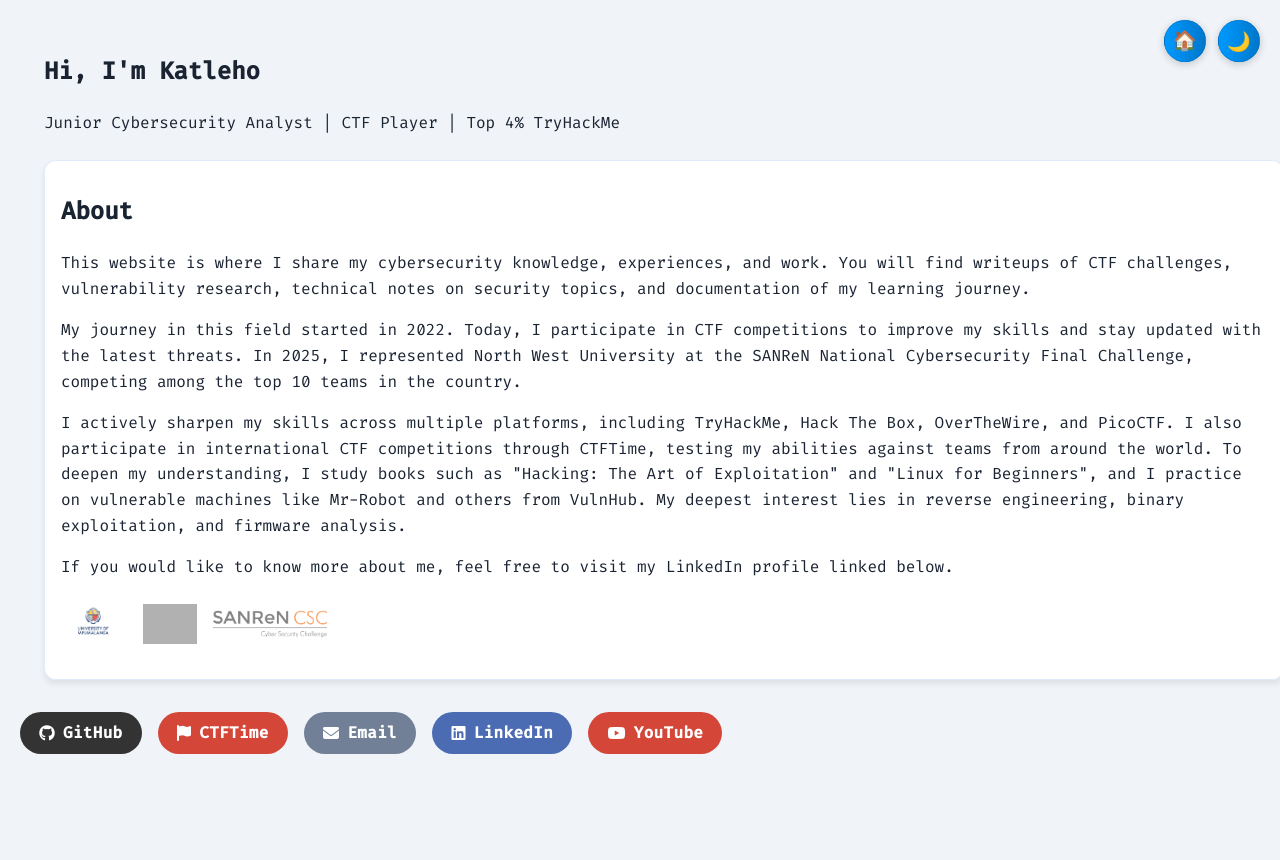
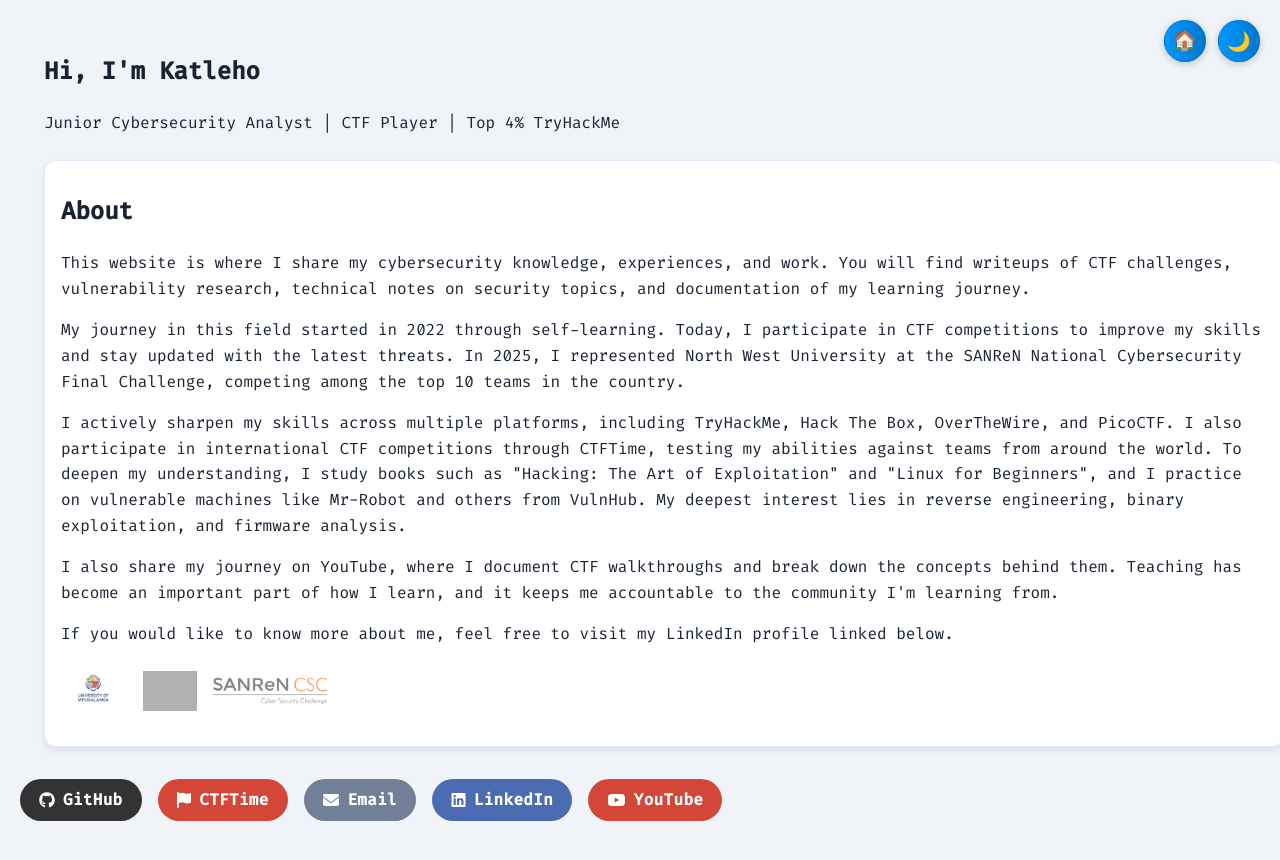
Before and after one commit to PathogenicKatt/PathogenicKatt.github.io, a Jekyll site: the page built from about.md, in a window 1280 px wide. Shown: the top 860 px of the page. Built offline with Jekyll 4.4.1, drawn with Linux system fonts in a browser that asks for light colours; grey boxes are pictures that could not be loaded.

Commit message:
Update Youtube style & about-me

```diff
--- a/about.md
+++ b/about.md
@@ -33,8 +33,9 @@
     <section class="about-card">
       <h2>About</h2>
       <p>This website is where I share my cybersecurity knowledge, experiences, and work. You will find writeups of CTF challenges, vulnerability research, technical notes on security topics, and documentation of my learning journey.</p>
-      <p>My journey in this field started in 2022. Today, I participate in CTF competitions to improve my skills and stay updated with the latest threats. In 2025, I represented North West University at the SANReN National Cybersecurity Final Challenge, competing among the top 10 teams in the country.</p>
+      <p>My journey in this field started in 2022 through self-learning. Today, I participate in CTF competitions to improve my skills and stay updated with the latest threats. In 2025, I represented North West University at the SANReN National Cybersecurity Final Challenge, competing among the top 10 teams in the country.</p>
       <p>I actively sharpen my skills across multiple platforms, including TryHackMe, Hack The Box, OverTheWire, and PicoCTF. I also participate in international CTF competitions through CTFTime, testing my abilities against teams from around the world. To deepen my understanding, I study books such as "Hacking: The Art of Exploitation" and "Linux for Beginners", and I practice on vulnerable machines like Mr-Robot and others from VulnHub. My deepest interest lies in reverse engineering, binary exploitation, and firmware analysis.</p>
+      <p>I also share my journey on YouTube, where I document CTF walkthroughs and break down the concepts behind them. Teaching has become an important part of how I learn, and it keeps me accountable to the community I'm learning from.</p>
       <p>If you would like to know more about me, feel free to visit my LinkedIn profile linked below.</p>
       <div class="university-logos">
         <img src="{{ '/assets/img/ump-logo.png' | relative_url }}" alt="University of Mpumalanga logo" loading="lazy">
--- a/assets/css/custom.css
+++ b/assets/css/custom.css
@@ -211,7 +211,6 @@
 .social-link.ctftime { background: #d44638; }
 .social-link.email { background: #718096; }
 .social-link.linkedin { background: #4b6cb3; }
-.social-link.youtube { background: #d44638; }
 .social-link {
   border: none !important;
 }
```
